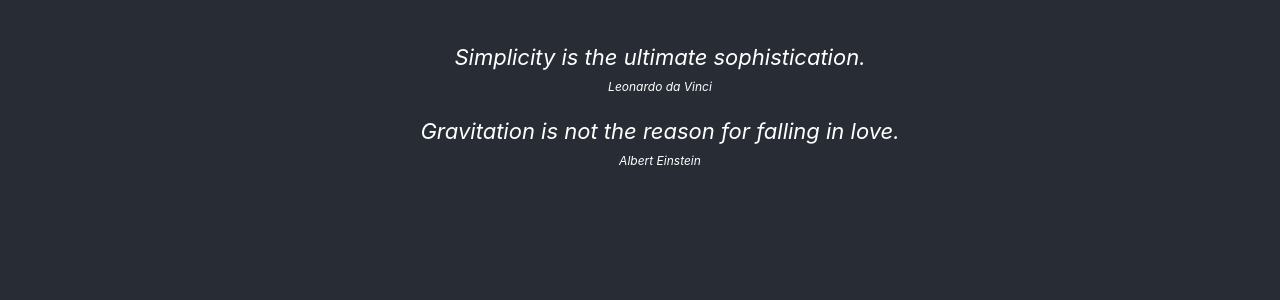
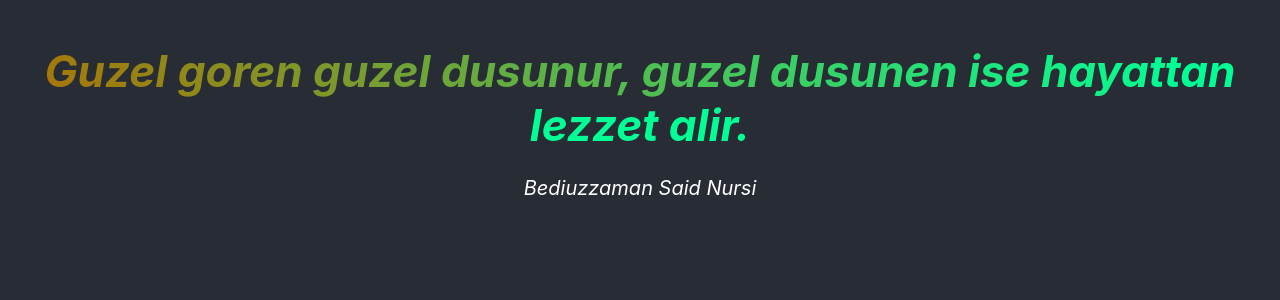
Before and after one commit to Cengizism-Space/wall-app, a React (Create React App) app: page / in a window 1280 px wide. Shown: the top 300 px of the page. Built offline with nearby package versions, Linux system fonts and the light colour scheme.

Commit message:
Set timer for quotes

```diff
--- a/src/App.css
+++ b/src/App.css
@@ -4,7 +4,7 @@
   min-height: 100vh;
   display: flex;
   flex-direction: column;
-  font-size: calc(10px + 1.5vmin);
+  font-size: calc(2rem + 1.5vmin);
   color: white;
 }
 
@@ -12,10 +12,17 @@
   color: #61dafb;
 }
 
+.App blockquote i {
+  background: -webkit-linear-gradient(45deg, #a87506, #00ff95 80%);
+  -webkit-background-clip: text;
+  -webkit-text-fill-color: transparent;
+  font-weight: bold;
+}
+
 .App ul {
   list-style: none;
 }
 
 .App cite {
-  font-size: calc(1.5vmin);
+  font-size: calc(0.5rem + 1.5vmin);
 }
--- a/src/App.js
+++ b/src/App.js
@@ -1,25 +1,29 @@
-import { useState } from "react";
+import { useState, useEffect } from "react";
 import "./App.css";
 import quotesData from "./quotes.json";
 
 function App() {
-  const [quotes] = useState(quotesData);
+  const [count, setCount] = useState(0);
+  const [quote, setQuote] = useState(quotesData[0]);
+
+  useEffect(() => {
+    const interval = setInterval(() => {
+      setCount((count) => (count < quotesData.length - 1 ? count + 1 : 0));
+    }, 20000);
+    return () => clearInterval(interval);
+  }, []);
+
+  useEffect(() => {
+    setQuote(quotesData[count]);
+  }, [count]);
 
   return (
     <div className="App">
-      <ul>
-        {quotes.map((quote, index) => {
-          return (
-            <li key={index}>
-              <blockquote>
-                <i>{quote.block}</i>
-                <br />
-                <cite>{quote.cite}</cite>
-              </blockquote>
-            </li>
-          );
-        })}
-      </ul>
+      <blockquote>
+        <i>{quote.block}</i>
+        <br />
+        <cite>{quote.cite}</cite>
+      </blockquote>
     </div>
   );
 }
--- a/src/quotes.json
+++ b/src/quotes.json
@@ -1,4 +1,8 @@
 [
+  {
+    "block": "Guzel goren guzel dusunur, guzel dusunen ise hayattan lezzet alir.",
+    "cite": "Bediuzzaman Said Nursi"
+  },
   {
     "block": "Simplicity is the ultimate sophistication.",
     "cite": "Leonardo da Vinci"
```
